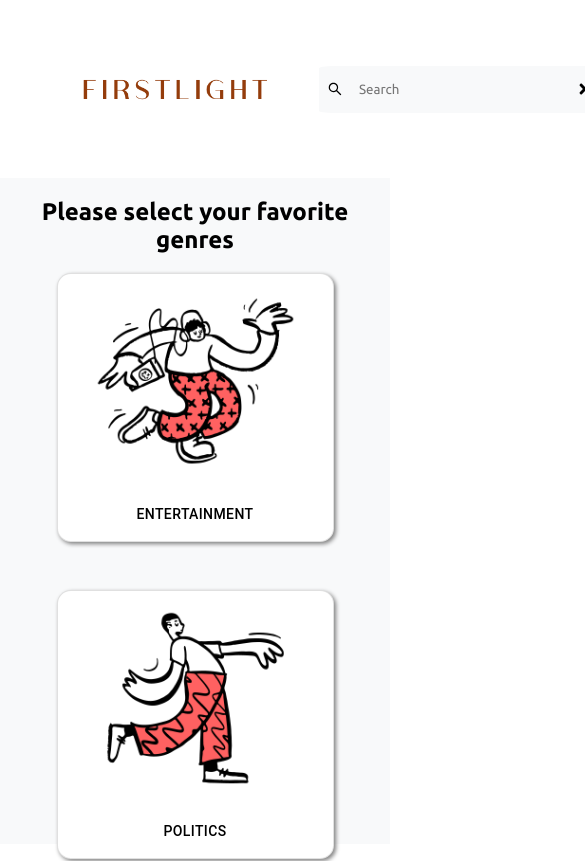
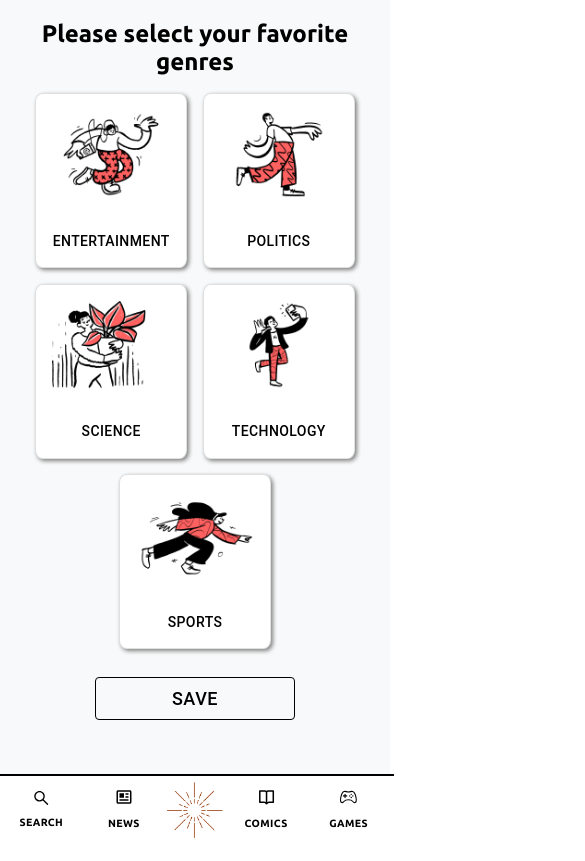
Before and after one commit to FirstLight-A-positive-news-initiative/FrontEnd, a React (Create React App) app: page /choose-genre in a window 390 px wide. Shown: the top 861 px of the page, 585 px wide, since content can reach past the window. Built offline with nearby package versions, Linux system fonts and the light colour scheme.

Commit message:
Add BottomNav and Condition In Genre Selection

```diff
--- a/src/App.js
+++ b/src/App.js
@@ -3,12 +3,13 @@ import { Switch, Route, Redirect } from "react-router";
 import userContext from "./context/userContext";
 import SignUp from "./components/signup";
 import TopNav from "./components/TopNav";
+import BottomNav from "./components/BottomNav";
 import ChooseGenre from "./components/ChooseGenre";
 
 const App = () => {
     var routes = null;
     // const [user, setUser] = useContext(userContext);
-    const user = "shubh"
+    var user = "shubh";
     if (user == null) {
         routes = (
             <div>
@@ -26,6 +27,7 @@ const App = () => {
                     <Route exact path = "/choose-genre" component = {ChooseGenre} />
                     <Redirect to="/news"></Redirect>
                 </Switch>
+                <BottomNav />
             </div>
         );
     }
--- /dev/null
+++ b/src/components/BottomNav/index.js
@@ -0,0 +1,78 @@
+import React, { useState } from "react";
+import { Link } from "react-router-dom";
+import BottomNavigation from '@mui/material/BottomNavigation';
+import BottomNavigationAction from '@mui/material/BottomNavigationAction';
+import { AiOutlineSearch } from "react-icons/ai";
+import { BiNews, BiBookOpen } from "react-icons/bi";
+import { IoGameControllerOutline } from "react-icons/io5";
+import { FaTimes } from "react-icons/fa";
+import { Button } from "@mui/material";
+
+import "./styles.css";
+import FirstLight from "../../assets/images/FirstLight_No_Text.png";
+
+const BottomNav = () => {
+
+    const [search, setSearch] = useState("");
+
+    const updateSearch = (e) => {
+        setSearch(() => e.target.value);
+        console.log(search);
+    };
+
+    const clearSearch = () => {
+        setSearch(() => "");
+    };
+
+    const handleSearch = () => {
+        if(document.getElementById(`BottomNav__search-box`).className === `BottomNav__search`) {
+            document.getElementById(`BottomNav__search-box`).className = `BottomNav__search-active`;
+        } else {
+            document.getElementById(`BottomNav__search-box`).className = `BottomNav__search`;
+        }
+    }
+
+    return (
+        <div className = "BottomNav">
+            <div id = "BottomNav__search-box" className="BottomNav__search">
+                <AiOutlineSearch />
+                <input
+                    type="text"
+                    placeholder="Search"
+                    onChange={updateSearch}
+                    value={search}
+                ></input>
+                <FaTimes onClick={clearSearch} />
+            </div>
+            <BottomNavigation className = "BottomNav__nav">
+                <Button onClick = {handleSearch} value = "search" className = "BottomNav__nav-item">
+                    <AiOutlineSearch className = "BottomNav__nav-item-icon" />
+                    <h6 className = "BottomNav__nav-item-text">Search</h6>
+                </Button>
+                <Button value = "news" className = "BottomNav__nav-item">
+                    <Link className = "Bottom__nav-item-link" to="/news">
+                        <BiNews className = "BottomNav__nav-item-icon" />
+                        <h6 className = "BottomNav__nav-item-text">News</h6>
+                    </Link>
+                </Button>
+
+                <img src = {FirstLight} />
+
+                <Button value = "comics" className = "BottomNav__nav-item">
+                    <Link className = "Bottom__nav-item-link" to = "/comics">
+                        <BiBookOpen className = "BottomNav__nav-item-icon" />
+                        <h6 className = "BottomNav__nav-item-text">Comics</h6>
+                    </Link>
+                </Button>
+                <Button value = "games" className = "BottomNav__nav-item">
+                    <Link className = "Bottom__nav-item-link" to = "/games">
+                        <IoGameControllerOutline className = "BottomNav__nav-item-icon" />
+                        <h6 className = "BottomNav__nav-item-text">Games</h6>
+                    </Link>
+                </Button>
+            </BottomNavigation>
+        </div>
+    );
+}
+
+export default BottomNav;
--- /dev/null
+++ b/src/components/BottomNav/styles.css
@@ -0,0 +1,80 @@
+@media only screen and (min-width : 993px) {
+    .BottomNav {
+        display: none !important;
+    }
+}
+
+@media only screen and (max-width : 992px) {
+    .BottomNav {
+        display: flex;
+        justify-content: center;
+    }
+
+    .BottomNav__search {
+        display: none;
+    }
+
+    .BottomNav__search-active {
+        top: 0;
+        position: fixed;
+        display:inherit;
+        margin-top: 5%;
+        display: flex;
+        align-items: center;
+        background: #f8f9fa;
+        padding: 0.5rem;
+        justify-content: center;
+        border: 0.1em solid black;
+        width: 80%;
+        box-shadow: 2px 2px 8px gray;
+        transition: ease-in 1s;
+    }
+
+    .BottomNav__search-active input {
+        margin: 0 0.5rem;
+        border: none;
+        outline: none;
+        padding: 0.5rem;
+        background-color: #f8f9fa;
+        width: 100%;
+    }
+
+    .BottomNav__nav {
+        border-top: 2px solid black;
+        display: flex;
+        position: fixed;
+        bottom: 0;
+        width: 100%;
+        color: black;
+        background-color: white;
+        justify-content: space-evenly !important;
+        padding: 1%;
+        height: 60px !important;
+    }
+
+    .BottomNav__nav-item {
+        color: black !important;
+        display: flex;
+        flex-wrap: wrap;
+        width: 25%;
+    }
+
+    .BottomNav__nav-item-icon {
+        width: 100%;
+        font-size: large;
+    }
+
+    .BottomNav__nav-item-text {
+        width: 100%;
+        font-size: 0.75em;
+    }
+
+    .BottomNav__nav-item-active {
+        color: #943c0b;
+    }
+
+    .Bottom__nav-item-link {
+        text-decoration: none;
+        color: inherit;
+    }
+}
--- a/src/components/ChooseGenre/GenreCard/index.js
+++ b/src/components/ChooseGenre/GenreCard/index.js
@@ -35,8 +35,8 @@ const GenreCard = ({ genre, image, selected_genres, set_genres }) => {
     }
 
     return (
-        <Box>
-            <Card variant = "outlined" sx={{ maxWidth: 275 }} className = "GenreCard__card">
+        <Box className = "GenreCard__box">
+            <Card variant = "outlined" className = "GenreCard__card">
                 <CardContent>
                     <CardMedia
                         component = "img"
--- a/src/components/ChooseGenre/GenreCard/styles.css
+++ b/src/components/ChooseGenre/GenreCard/styles.css
@@ -5,6 +5,7 @@
     flex-wrap: wrap;
     border-radius: 5% !important;
     color: black;
+    width: 200px;
 }
 
 .GenreCard__choice-button {
@@ -17,3 +18,9 @@
     background-color: black !important;
     color: white !important;
 }
+
+@media only screen and (max-width : 992px) {
+    .GenreCard__card {
+        width: 150px;
+    }
+}
--- a/src/components/ChooseGenre/index.js
+++ b/src/components/ChooseGenre/index.js
@@ -2,6 +2,7 @@ import React, { useState } from "react";
 import GenreCard from "./GenreCard/index";
 import Grid from "@mui/material/Grid";
 import Button from "@mui/material/Button";
+import Alert from "@mui/material/Alert";
 
 import GenreCardImages from "../../assets/images/GenreCard";
 import "./styles.css";
@@ -34,16 +35,25 @@ const ChooseGenre = () => {
     ]
 
     const handleClick = () => {
+        document.body.scrollTop = document.documentElement.scrollTop = 0;
+
+        if(genres.length < 3) {
+            document.getElementById(`ChooseGenre__alert-box`).className = `ChooseGenre__alert`;
+        } else {
+            document.getElementById(`ChooseGenre__alert-box`).className = `ChooseGenre__alert-disable`;
+        }
+
         console.log("Selected Genres --> " + genres);
     }
 
     return (
-        <div>
+        <div className = "ChooseGenre">
             <h2 className = "ChooseGenre__heading">Please select your favorite genres</h2>
-            <Grid className = "ChooseGenre__genre-grid" container spacing = {6}>
+            <Alert id = "ChooseGenre__alert-box" severity = "warning" className = "ChooseGenre__alert-disable">Please select atleast 3 genres.</Alert>
+            <Grid className = "ChooseGenre__genre-grid" container spacing = {2}>
                 {
                     genre_list.map((g) => (
-                        <Grid item>
+                        <Grid item className = "ChooseGenre__genre-grid-item">
                             <GenreCard
                                 genre = {g.genre}
                                 image = {g.image}
--- a/src/components/ChooseGenre/styles.css
+++ b/src/components/ChooseGenre/styles.css
@@ -1,8 +1,28 @@
+.ChooseGenre {
+    display: flex;
+    justify-content: center;
+    flex-wrap: wrap;
+}
+
 .ChooseGenre__heading {
     margin-top: 5%;
     width: 100%;
     text-align: center;
-    margin-bottom: 5%;
+    margin-bottom: 2.5%;
+}
+
+.ChooseGenre__alert-disable {
+    display: none !important;
+}
+
+.ChooseGenre__alert {
+    display: flex;
+    width: 25%;
+    margin: 2% 0;
+    justify-content: center;
+    box-shadow: 2px 2px 8px gray !important;
+    background-color: #FEC260;
+    color: #943c0b;
 }
 
 .ChooseGenre__genre-grid {
@@ -18,8 +38,32 @@
 }
 
 #ChooseGenre__submit-button {
-    width: 10%;
+    min-width: 200px;
     font-size: large;
     color: black;
     border: 0.1em solid black;
 }
+
+@media only screen and (max-width : 992px) {
+
+    .ChooseGenre__alert {
+        width: 80%;
+    }
+
+    .ChooseGenre__genre-grid {
+        margin: 0 !important;
+        padding: 0 !important;
+        width: 100% !important;
+        justify-content: center;
+    }
+
+    .ChooseGenre__genre-grid-item {
+        padding: 0 !important;
+        margin: 2% !important;
+    }
+
+    #ChooseGenre__submit-button {
+        width: 50%;
+        margin-bottom: 100px;
+    }
+}
--- a/src/components/TopNav/styles.css
+++ b/src/components/TopNav/styles.css
@@ -4,6 +4,7 @@
     align-items: center;
     padding: 20px 8%;
     background-color: #ffffff;
+    border-bottom: 2px solid black;
 }
 
 .top-nav__header a {
@@ -53,3 +54,19 @@
 .top-nav__links-icons {
     transform: translate(-4px, 4px);
 }
+
+@media only screen and (max-width: 992px) {
+    .top-nav__header {
+        display: none !important;
+    }
+}
+
+@media only screen and (min-width: 993px) and (max-width : 1077px) {
+    .top-nav__links {
+        display: flex;
+        justify-content: right;
+    }
+    .top-nav__links li {
+        padding: 0px 5px !important;
+    }
+}
```
